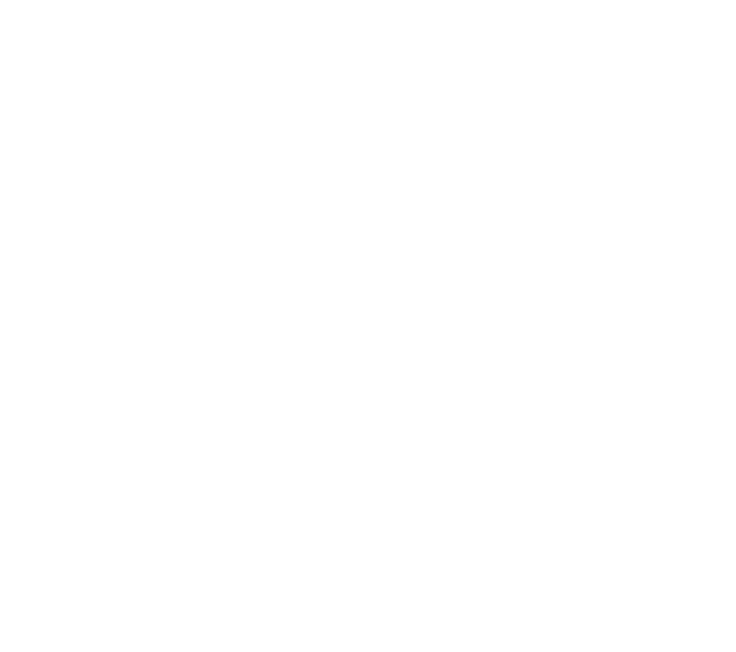
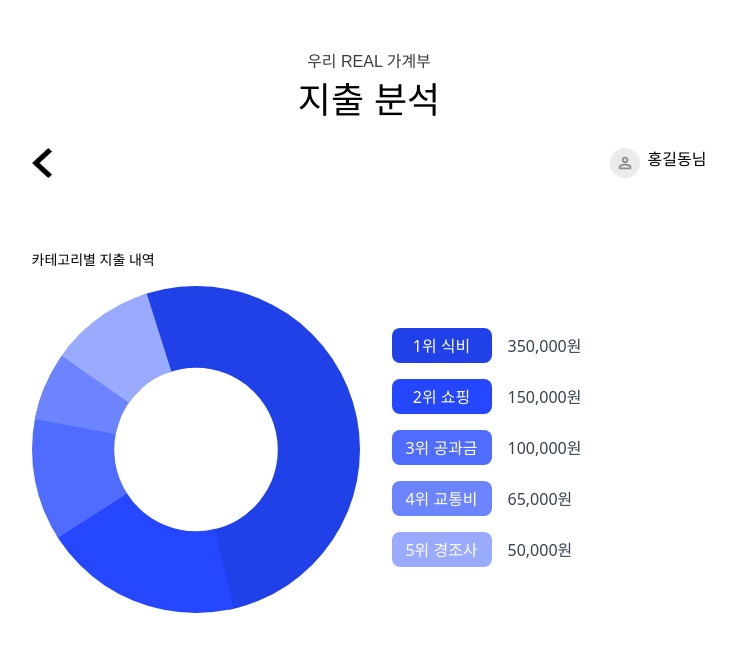
Before and after one commit to woorifisa-service-dev-4th/frontend-1st-woori-real-account-book, a plain HTML site: page public/category-analysis.html in a window 1280 px wide. Shown: the whole page, without its empty margins (271-1007 px from the left). Drawn offline with nearby package versions, Linux system fonts and the light colour scheme; a web font is replaced by a local one.

Commit message:
feature: 카테고리별 지출 차트 #10

```diff
--- a/public/category-analysis.html
+++ b/public/category-analysis.html
@@ -23,6 +23,91 @@
 <body>
 <div class="flex flex-col items-center pt-[50px]">
     <div>
+        <div class="flex flex-col items-center pt-[50px]">
+            <div class="min-w-[675px]">
+                <div class="flex flex-col items-center gap-12 w-full">
+                <div class="flex flex-row justify-between w-full items-end h-[78px]">
+                    <div class="flex flex-row items-center gap-2">
+                        <img src="images/move-button.png" alt="move button" class="w-[20px] h-[30px]">
+
+                    </div>
+
+                    <div class="absolute top-[50px] left-1/2 transform -translate-x-1/2 text-center">
+                        <h1 class="text-[#3C3C3C] text-[16px] weight-600">우리 REAL 가계부</h1>
+                        <div class="flex flex-row items-center justify-center gap-2">
+                            <h2 class="weight-600 text-[36px]">지출 분석</h2>
+                        </div>
+                    </div>
+
+                    <div class="flex flex-row gap-2">
+                        <img src="images/user-profile-default.png" alt="user profile" class="w-[30px] h-[30px]">
+                        <p class="weight-600">홍길동님</p>
+                    </div>
+                </div>
+
+
+                <div class="flex mt-6 space-y-8 space-x-8 " style="width : 100%">
+                    <!-- Pie chart section -->
+                    <div class="relative flex flex-col">
+                        <h3 class="text-sm text-black">카테고리별 지출 내역</h3>
+                        <div class="relative w-[328px] h-[327px] flex-shrink-0 mt-4">
+                            <svg viewBox="0 0 32 32" class="absolute w-full h-full rounded-full">
+                                <!-- 전체 원 배경 -->
+                                <circle r="16" cx="16" cy="16" fill="white" />
+                                <!-- 식비 46.7% -->
+                                <circle r="16" cx="16" cy="16" fill="transparent" stroke="#2141E8" stroke-width="16" stroke-dasharray="47 48" transform="rotate(-90 16 16)" />
+                                <!-- 쇼핑 20% -->
+                                <circle r="16" cx="16" cy="16" fill="transparent" stroke="#2447FF" stroke-width="16" stroke-dasharray="20 84" transform="rotate(76.7 16 16)" />
+                                <!-- 공과금 13.3% -->
+                                <circle r="16" cx="16" cy="16" fill="transparent" stroke="#506CFF" stroke-width="16" stroke-dasharray="14 85" transform="rotate(152.7 16 16)" />
+                                <!-- 교통비 8.7% -->
+                                <circle r="16" cx="16" cy="16" fill="transparent" stroke="#6C84FF" stroke-width="16" stroke-dasharray="9 90" transform="rotate(196 16 16)" />
+                                <!-- 경조사 6.7% -->
+                                <circle r="16" cx="16" cy="16" fill="transparent" stroke="#9AAAFF" stroke-width="16" stroke-dasharray="7 90" transform="rotate(227.4 16 16)" />
+                            </svg>
+
+                        </div>
+
+                    </div>
+
+
+
+                    <div class="ml-10 space-y-4 flex flex-col items-center justify-center">
+                        <div class="flex items-center space-x-4 w-full">
+                            <div class="flex justify-center items-center rounded-md" style="border-radius: 8px; background: #2141E8; width: 100px; height: 35px; display: flex; align-items: center; justify-content: center;">
+                                <span class="text-white">1위 식비</span>
+                            </div>
+                            <span class="text-gray-700">350,000원</span>
+                        </div>
+                        <div class="flex items-center space-x-4 w-full">
+                            <div class="flex justify-center items-center rounded-md" style="border-radius: 8px; background: #2447FF; width: 100px; height: 35px; display: flex; align-items: center; justify-content: center;">
+                                <span class="text-white">2위 쇼핑</span>
+                            </div>
+                            <span class="text-gray-700">150,000원</span>
+                        </div>
+                        <div class="flex items-center space-x-4 w-full">
+                            <div class="flex justify-center items-center rounded-md" style="border-radius: 8px; background: #506CFF; width: 100px; height: 35px; display: flex; align-items: center; justify-content: center;">
+                                <span class="text-white">3위 공과금</span>
+                            </div>
+                            <span class="text-gray-700">100,000원</span>
+                        </div>
+                        <div class="flex items-center space-x-4 w-full">
+                            <div class="flex justify-center items-center rounded-md" style="border-radius: 8px; background: #6C84FF; width: 100px; height: 35px; display: flex; align-items: center; justify-content: center;">
+                                <span class="text-white">4위 교통비</span>
+                            </div>
+                            <span class="text-gray-700">65,000원</span>
+                        </div>
+                        <div class="flex items-center space-x-4 w-full">
+                            <div class="flex justify-center items-center rounded-md" style="border-radius: 8px; background: #9AAAFF; width: 100px; height: 35px; display: flex; align-items: center; justify-content: center;">
+                                <span class="text-white">5위 경조사</span>
+                            </div>
+                            <span class="text-gray-700">50,000원</span>
+                        </div>
+                    </div>
+                    </div>
+            </div>
+        </div>
+
 
     </div>
 </div>
```
Also changed, not shown: public/images/move-button.png (added), 2 other files.
